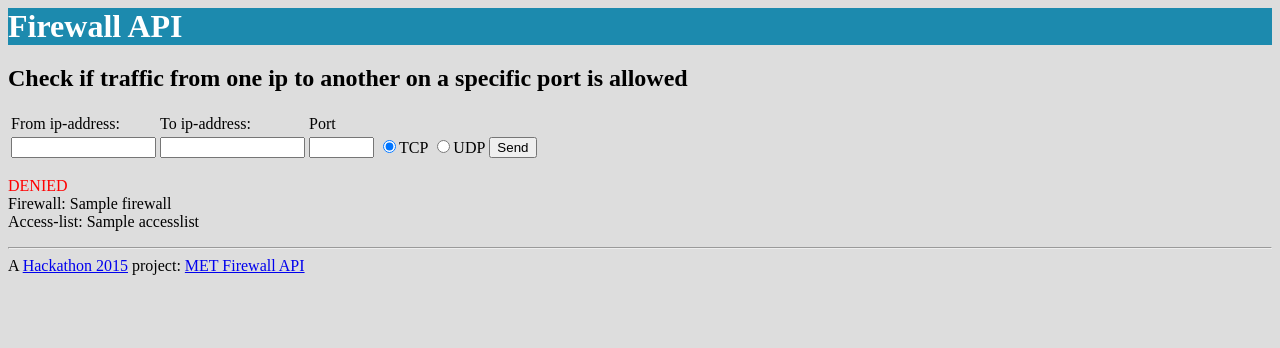
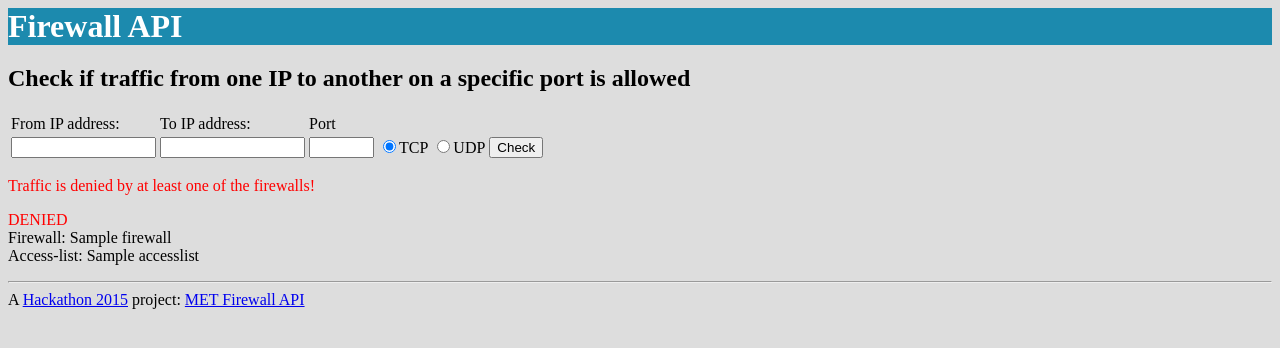
Before and after one commit to arnesund/firewall-api, a Flask app: template templates/result.html in a window 1280 px wide. Shown: the top 348 px of the page. Run offline with Flask 2, Linux system fonts and the light colour scheme; the template is opened without the code that fills it: most values are stand-ins (such as "Sample title", 1, 10 or a date in 2020).

Commit message:
Expand webapp with an aggregated result line

```diff
--- a/templates/result.html
+++ b/templates/result.html
@@ -5,12 +5,12 @@
 
   <h1>Firewall API</h1>
 
-<H2>Check if traffic from one ip to another on a specific port is allowed</h2>
+<H2>Check if traffic from one IP to another on a specific port is allowed</h2>
 
 <form action="result" method="get">
 
 <table>
-<tr><td>From ip-address:</td><td>To ip-address:</td><td>Port</td></tr>
+<tr><td>From IP address:</td><td>To IP address:</td><td>Port</td></tr>
 
 <tr>
 <td><INPUT NAME="srcip" TYPE="text" SIZE="15" maxlength="15"></td>
@@ -18,7 +18,7 @@
 <td><INPUT NAME="dstport" TYPE="text" SIZE="5" maxlength="5"></td>
 <td><input type="radio" name="proto" value="tcp" checked>TCP</td>
 <td><input type="radio" name="proto" value="udp">UDP</td>
-<td><INPUT TYPE="submit" value="Send"></td></tr>
+<td><INPUT TYPE="submit" value="Check"></td></tr>
 </table>
 
 <P>
@@ -26,6 +26,13 @@
 </form>
 
 {% if data %}
+
+{% if permit %}
+<div class="permitted"><p>Traffic is permitted through the firewalls!</p></div>
+{% else %}
+<div class="denied"><p>Traffic is denied by at least one of the firewalls!</p></div>
+{% endif %}
+
 {% for entry in data %}
 {% if entry['result']['permitted'] %}
 <p><div class="permitted">PERMITTED</div>
```
Also changed, not shown: webapp.py (+7 -2 lines).
